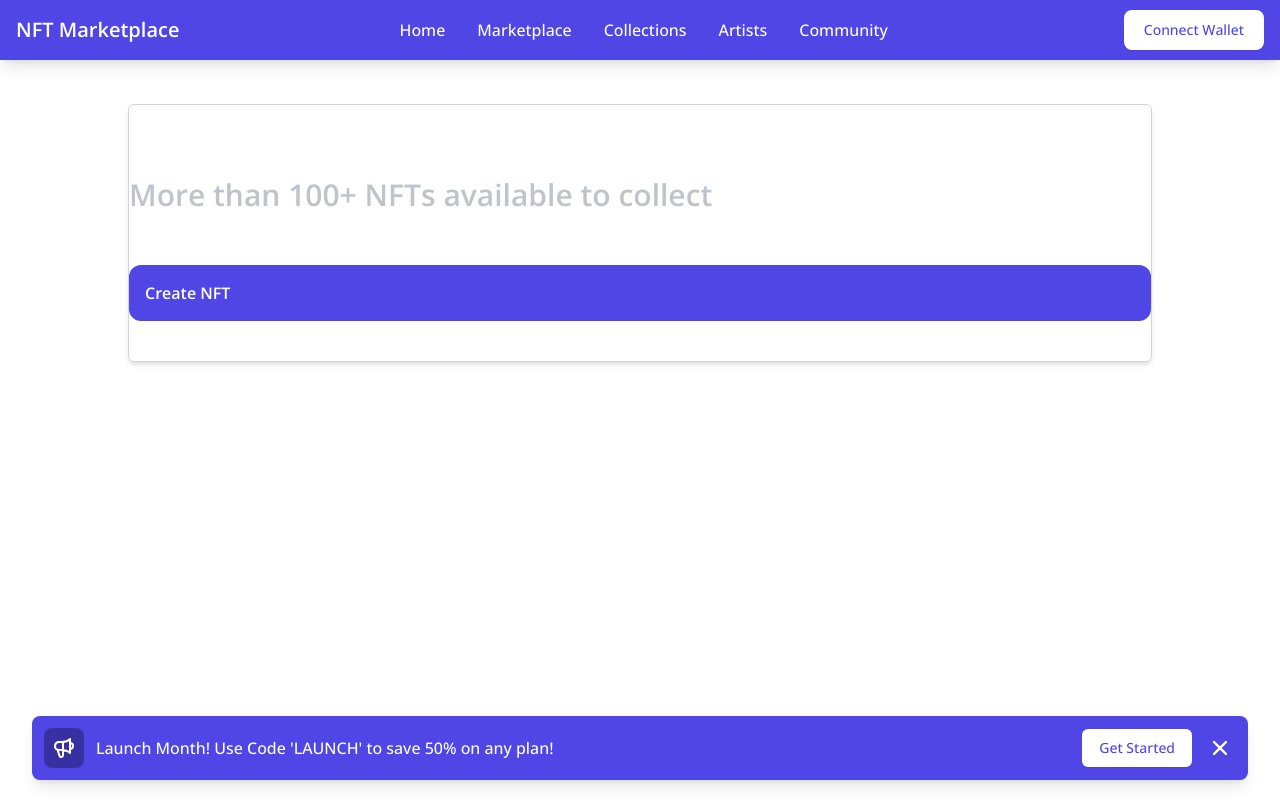
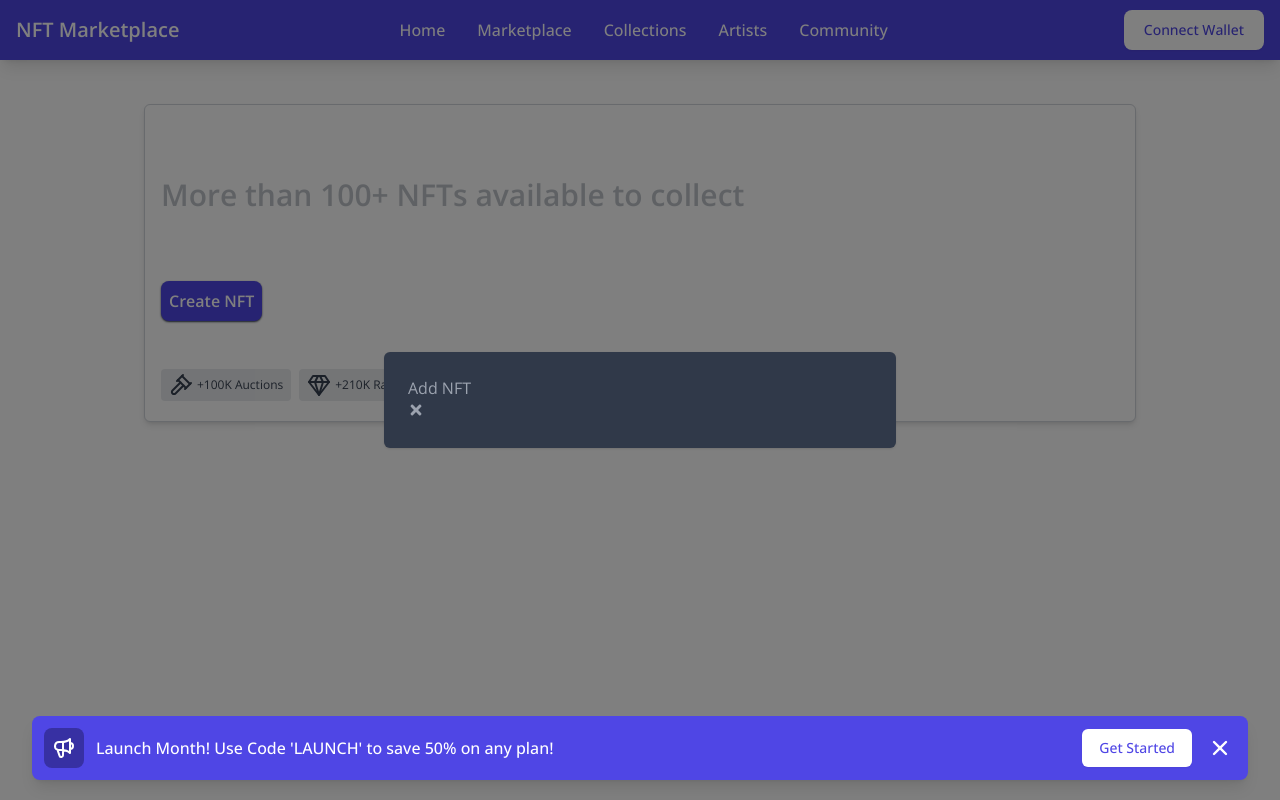
Before and after one commit to dandev947366/nft-marketplace, a React (Create React App) app: page / in a window 1280 px wide. Built offline with nearby package versions, Linux system fonts and the light colour scheme.

Commit message:
Add CreateNFT component

```diff
--- a/package.json
+++ b/package.json
@@ -18,6 +18,7 @@
     "ethers": "^5.6.9",
     "hardhat": "^2.10.1",
     "ipfs-http-client": "55.0.1-rc.2",
+    "lucide-react": "^0.469.0",
     "moment": "^2.29.4",
     "react": "^17.0.2",
     "react-dom": "^17.0.2",
--- a/src/App.jsx
+++ b/src/App.jsx
@@ -13,6 +13,7 @@ const App = () => {
     // <div className="min-h-screen bg-gradient-to-t from-[#43cea2] bg-repeat to-[#185a9d] bg-center subpixel-antialiased">
     <div className="min-h-screen dark:bg-gray-800 bg-center subpixel-antialiased">
     <Header />
+
     <Routes>
       <Route path="/" element={<Home />}>Home</Route>
       <Route path="/collections" element={<Collections />}>Collections</Route>
--- a/src/components/Banner.jsx
+++ b/src/components/Banner.jsx
@@ -1,140 +1,44 @@
+import { Gavel, Gem, UserRoundPen } from "lucide-react";
 const Banner = () => {
   return (
     <>
-        <div className="relative my-4 flex flex-col z-20 gap-4 lg:flex-row lg:items-center lg:justify-between min-h-[340px]">
-          <div
-            aria-hidden="true"
-            className="absolute inset-0 grid w-full m-auto -z-10 h-max md:grid-cols-2 gap-60 opacity-40"
-          >
-            <div className="blur-[106px] h-56 bg-gradient-to-br from-primary-500 to-purple-400"></div>
+      <div className="relative my-4 mx-4 md:flex-row w-full justify-between items-center mx-auto">
+        <h1 className="my-4 mx-4 text-white py-1 font-semibold text-5xl">
+          Discover, Collect, and Sell NFTs
+          <p className="text-[#BFC4CA] py-1 font-semibold text-3xl mb-11">
+            More than 100+ NFTs available to collect
+          </p>
+        </h1>
+      </div>
+      <div className="p-2 mx-4 font-semibold bg-indigo-600 text-white rounded-lg inline-block shadow-sm shadow-gray-700">
+        <button>Create NFT</button>
       </div>
 
-          <div className="relative flex flex-col flex-shrink-0 w-full px-4 py-8 bg-white border border-gray-300 rounded-md shadow-md -z-10 dark:bg-gray-800 dark:border-gray-700 lg:w-1/2">
-            <button
-              title="Add this component to favorite list"
-              className="absolute right-2 top-1 text-gray-600 dark:text-gray-400"
+      <div class="my-7 mx-4 flex items-center gap-2 mb-5 dark:text-gray-300 lg:mb-0">
+        <div
+          title="component is responsive"
+          class="flex items-center gap-1 px-2 py-1 text-xs text-gray-700 rounded bg-gray-300/50 dark:bg-gray-700/50 dark:text-gray-300"
         >
-              <span className="flex items-center gap-1">
-                <svg
-                  xmlns="http://www.w3.org/2000/svg"
-                  fill="none"
-                  viewBox="0 0 24 24"
-                  strokeWidth="1.5"
-                  stroke="currentColor"
-                  className="w-6 h-6"
-                >
-                  <path
-                    strokeLinecap="round"
-                    strokeLinejoin="round"
-                    d="M21 8.25c0-2.485-2.099-4.5-4.688-4.5-1.935 0-3.597 1.126-4.312 2.733-.715-1.607-2.377-2.733-4.313-2.733C5.1 3.75 3 5.765 3 8.25c0 7.22 9 12 9 12s9-4.78 9-12z"
-                  ></path>
-                </svg>
-                <span className="hidden md:block">Favorite</span>
-              </span>
-            </button>
-
-            <h1 className="text-2xl font-bold md:text-3xl dark:text-gray-50">
-              Promotional notification
-            </h1>
-
-            <div className="flex flex-col gap-4">
-              <div>
-                <p
-                  id="c_description"
-                  className="mt-2 text-lg text-gray-800 break-words dark:text-gray-100 line-clamp-4"
-                >
-                  Sticky bottom promotional banner
-                </p>
+          <Gavel /> +100K Auctions
         </div>
 
-              <p className="pt-2 text-sm text-gray-700 dark:text-gray-300">
-                This tailwind example is contributed by Laurits, on 12-Jan-2023.
-                Component is made with Tailwind CSS v3. It is responsive.
-              </p>
-
-              <div className="flex flex-wrap items-center gap-2 py-3 text-gray-600 dark:text-gray-300">
-                <a
-                  href="https://tailwindflex.com/tag/banner"
-                  className="font-semibold"
+        <div
+          title="total views"
+          class="flex items-center gap-1 px-2 py-1 text-xs text-gray-700 rounded bg-gray-300/50 dark:bg-gray-700/50 dark:text-gray-300"
         >
-                  Banner
-                </a>
-                <a
-                  href="https://tailwindflex.com/tag/notification"
-                  className="font-semibold"
-                >
-                  Notification
-                </a>
-              </div>
+          <Gem />
+          +210K Rare
         </div>
 
-            <div className="flex flex-col-reverse justify-between mt-4 lg:flex-row">
-              <div className="flex gap-3">
-                <a href="https://tailwindflex.com/@laurits">
-                  <img
-                    src="https://tailwindflex.com/storage/avatars/159.png?ver=1"
-                    className="object-cover w-12 h-12 rounded-md"
-                    alt="Laurits profile image"
-                  />
-                </a>
-
-                <p className="flex flex-col text-gray-600 dark:text-gray-300">
-                  <small>Author</small>
-                  <a href="https://tailwindflex.com/@laurits">Laurits</a>
-                </p>
-              </div>
-
-              <div className="flex items-center gap-2 mb-5 dark:text-gray-300 lg:mb-0">
         <div
-                  title="Component is responsive"
-                  className="flex items-center gap-1 px-2 py-1 text-xs text-gray-700 rounded bg-gray-300/50 dark:bg-gray-700/50"
+          title="total favorites"
+          class="flex items-center gap-1 px-2 py-1 text-xs text-gray-700 rounded bg-gray-300/50 dark:bg-gray-700/50 dark:text-gray-300 my-5"
         >
-                  <svg
-                    xmlns="http://www.w3.org/2000/svg"
-                    fill="none"
-                    viewBox="0 0 24 24"
-                    strokeWidth="1.5"
-                    stroke="currentColor"
-                    className="w-4 h-4"
-                  >
-                    <path
-                      strokeLinecap="round"
-                      strokeLinejoin="round"
-                      d="M10.5 1.5H8.25A2.25 2.25 0 006 3.75v16.5a2.25 2.25 0 002.25 2.25h7.5A2.25 2.25 0 0018 20.25V3.75a2.25 2.25 0 00-2.25-2.25H13.5m-3 0V3h3V1.5m-3 0h3m-3 18.75h3"
-                    ></path>
-                  </svg>
-                </div>
-                <div
-                  title="Total views"
-                  className="flex items-center gap-1 px-2 py-1 text-xs text-gray-700 rounded bg-gray-300/50 dark:bg-gray-700/50"
-                >
-                  <svg
-                    className="w-4 h-4"
-                    xmlns="http://www.w3.org/2000/svg"
-                    fill="none"
-                    viewBox="0 0 24 24"
-                    strokeWidth="1.5"
-                    stroke="currentColor"
-                  >
-                    <path
-                      strokeLinecap="round"
-                      strokeLinejoin="round"
-                      d="M2.036 12.322a1.012 1.012 0 010-.639C3.423 7.51 7.36 4.5 12 4.5c4.638 0 8.573 3.007 9.963 7.178.07.207.07.431 0 .639C20.577 16.49 16.64 19.5 12 19.5c-4.638 0-8.573-3.007-9.963-7.178z"
-                    ></path>
-                    <path
-                      strokeLinecap="round"
-                      strokeLinejoin="round"
-                      d="M15 12a3 3 0 11-6 0 3 3 0 016 0z"
-                    ></path>
-                  </svg>
-                  <span>9k</span>
-                </div>
-              </div>
-            </div>
+          <UserRoundPen />
+          +10k Artist
         </div>
       </div>
     </>
   );
 };
-
 export default Banner;
--- /dev/null
+++ b/src/components/CreateNFT.jsx
@@ -0,0 +1,21 @@
+import {FaTimes} from 'react-icons/fa'
+const CreateNFT = () => {
+    return(
+        <div className="fixed top-0 left-0 w-screen h-screen flex items-center justify-center bg-black bg-opacity-50 transform transition-transform  duration-300 scale scale-100">
+            <div className="bg-[#303949] relative flex w-full max-w-3xl mx-auto my-8 rounded-md shadow dark:shadow-gray-100 shadow-primary-500 text-white w-11/12 sm:w-2/5 h-7/12 p-6">
+                <form>
+                    <div className='text-gray-400' >
+                        <p>Add NFT</p>
+                        <button>
+                            <FaTimes/>
+                        </button>
+                    </div>
+
+                </form>
+
+            </div>
+        </div>
+    )
+}
+
+export default CreateNFT;
--- a/src/components/Hero.jsx
+++ b/src/components/Hero.jsx
@@ -1,26 +1,11 @@
+import Banner from "./Banner";
+
 const Hero = () => {
-    return (
-        <div className="bg-white border border-gray-300 rounded-md shadow-md -z-10 dark:bg-gray-800 dark:border-gray-700">
-            <Banner / >
-            <h2 className="text-white">Bidder</h2>
-        </div>
-    )
-}
-const Banner = () => {
-    return(
-        <div className="relative my-4 mx-4 md:flex-row w-full justify-between items-center mx-auto">
-
-            <h1 className="text-white py-1 font-semibold text-5xl">Discover, Collect, and Sell NFTs
-            <p className="text-[#BFC4CA] py-1 font-semibold text-3xl mb-11">More than 100+ NFTs available to collect</p>
-            </h1>
-
-        <div className="flex p-4 font-semibold bg-indigo-600 text-white rounded-xl ">
-            <button>Create NFT</button>
-        </div>
-
-        </div>
-
-    )
-}
+  return (
+    <div className="my-4 mx-4 bg-white border border-gray-300 rounded-md shadow-md -z-10 dark:bg-gray-800 dark:border-gray-700 ">
+      <Banner />
+    </div>
+  );
+};
 
 export default Hero;
--- a/src/views/Home.jsx
+++ b/src/views/Home.jsx
@@ -1,9 +1,10 @@
 import Hero from "../components/Hero";
-
+import CreateNFT from "../components/CreateNFT";
 const Home = () => {
     return (
         <div className="w-4/5 mx-auto mt-11">
             <Hero />
+            <CreateNFT />
         </div>
     )
 
```
Also changed, not shown: 1 other file (tests, documents, lock files or other folders). Lines whose indentation alone changed are shown as unchanged.
